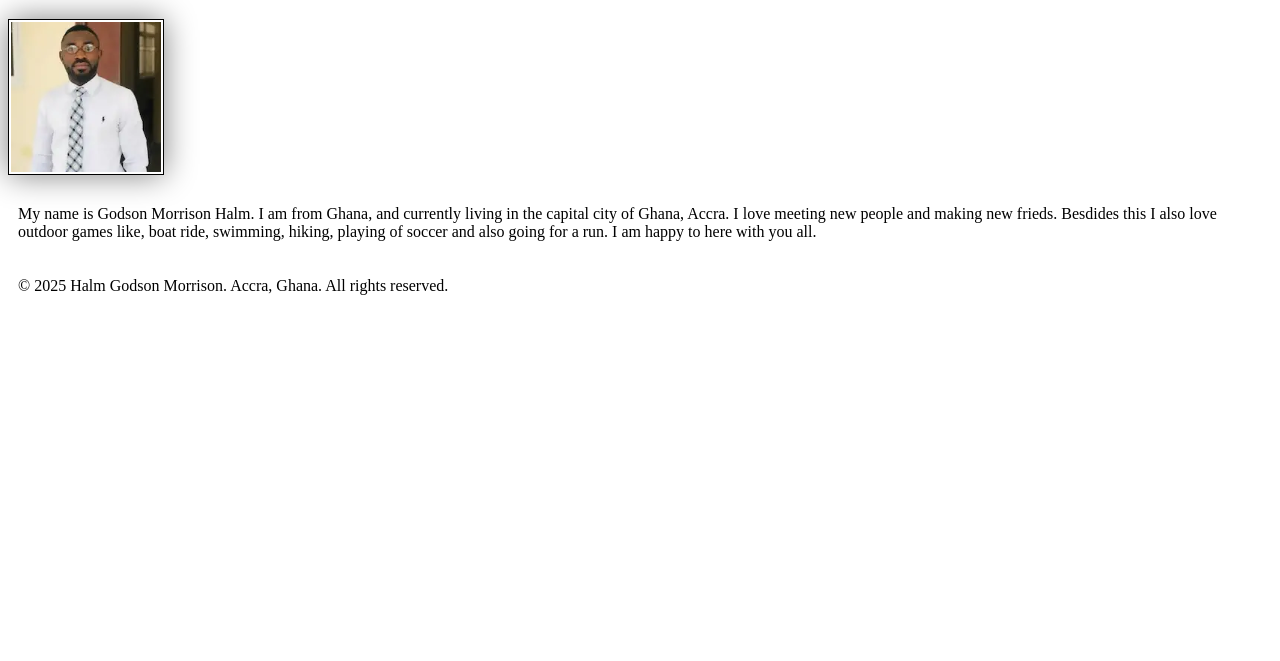
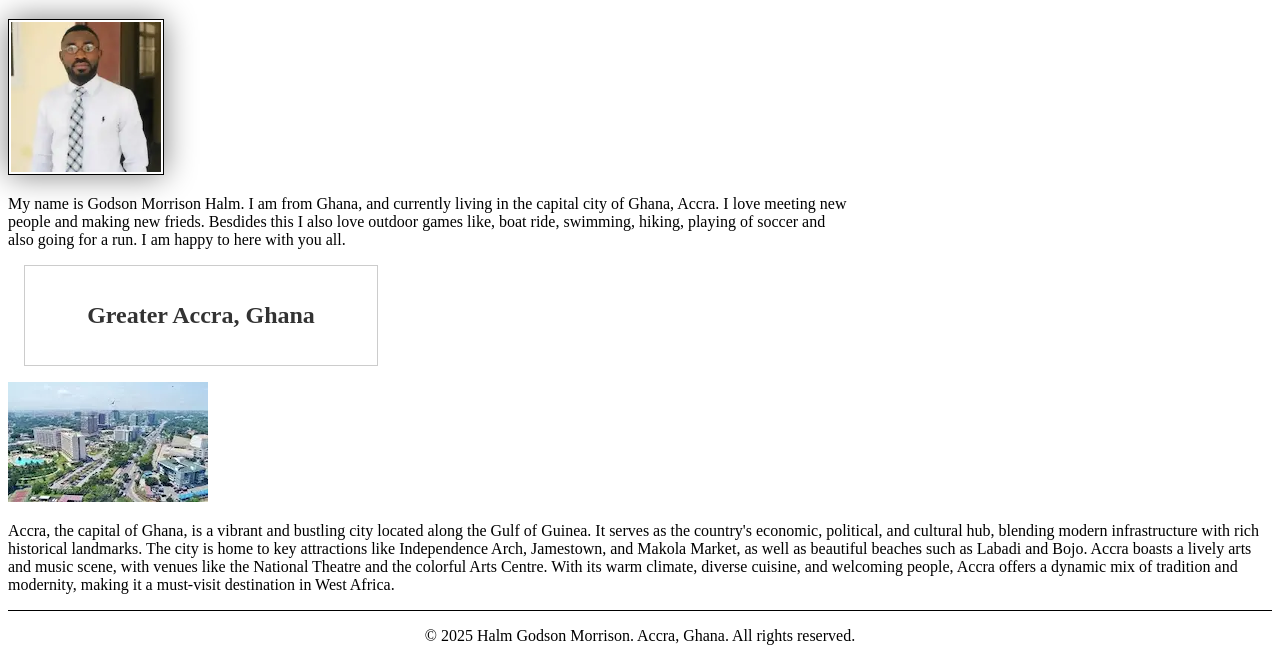
Before and after one commit to Klinlawee/wdd130, a plain HTML site: page index.html in a window 1280 px wide. Shown: the part 205-866 px from the top of the page. Before the commit the page ends 800 px from the top, so only its background shows below. Drawn offline with Linux system fonts and the light colour scheme.

Commit message:
home page assignment undated

```diff
--- a/index.html
+++ b/index.html
@@ -4,6 +4,8 @@
     <meta charset="UTF-8">
     <meta name="viewport" content="width=device-width, initial-scale=1.0">
     <title>Godson Morrison Halm | WDD130</title>
+    <meta name="description" content="Discover more about Morrison Godson Halm the 33 year old from Ghana who learning web developement at Brigham Young University Idaho">
+    <meta name="author" content="Halm Godson Morrison">
     <link rel="stylesheet" href="styles/styles.css">
 </head>
 <body>
@@ -21,8 +23,11 @@
         Besdides this I also love outdoor games like, boat ride, swimming, hiking,
         playing of soccer and also going for a run. I am happy to here with you all. </p>
    </main>
+   <aside><h2>Greater Accra, Ghana</h2></aside>
+   <img src="images/accragh.webp" alt="Accra,Ghana">
+   <p>Accra, the capital of Ghana, is a vibrant and bustling city located along the Gulf of Guinea. It serves as the country's economic, political, and cultural hub, blending modern infrastructure with rich historical landmarks. The city is home to key attractions like Independence Arch, Jamestown, and Makola Market, as well as beautiful beaches such as Labadi and Bojo. Accra boasts a lively arts and music scene, with venues like the National Theatre and the colorful Arts Centre. With its warm climate, diverse cuisine, and welcoming people, Accra offers a dynamic mix of tradition and modernity, making it a must-visit destination in West Africa.</p>
    <footer>
     <p>&copy; 2025 Halm Godson Morrison. Accra, Ghana. All rights reserved.</p>
    </footer>
 </body>
-</html>
+</htm
--- a/styles/styles.css
+++ b/styles/styles.css
@@ -10,7 +10,7 @@ nav a {
 h1 {
     color: darkblue;
 }
-img {
+main img {
     width: 150px;
     height: auto;
     border: 1px solid black;
@@ -19,5 +19,25 @@ img {
 }
 
 p {
-    padding: 10px;
+    padding: 0;
 }
+main {
+    max-width:840px;
+}
+aside {
+width: 20rem;
+margin: 1rem;
+border: 1px solid rgb(0 0 0/ 0.2);
+padding: 1rem;
+color: #333;
+text-align: center;
+}
+aside img {
+    width: 200px;
+    height: auto;
+}
+footer {
+    margin-top: 15px;
+    border-top: 1px solid #000;
+    text-align: center;
+}
```
Also changed, not shown: images/accragh.jpeg (added), images/accragh.webp (added).
